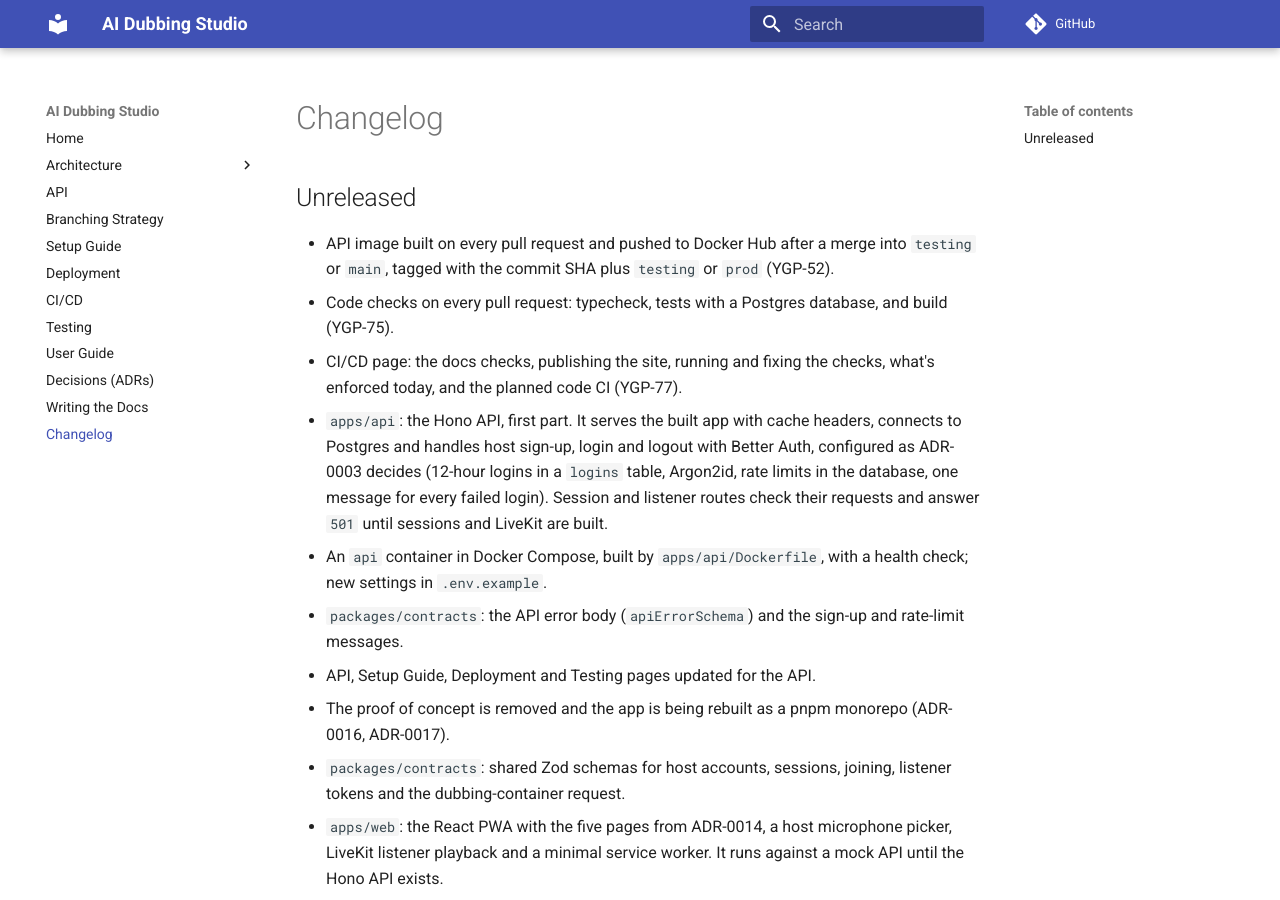
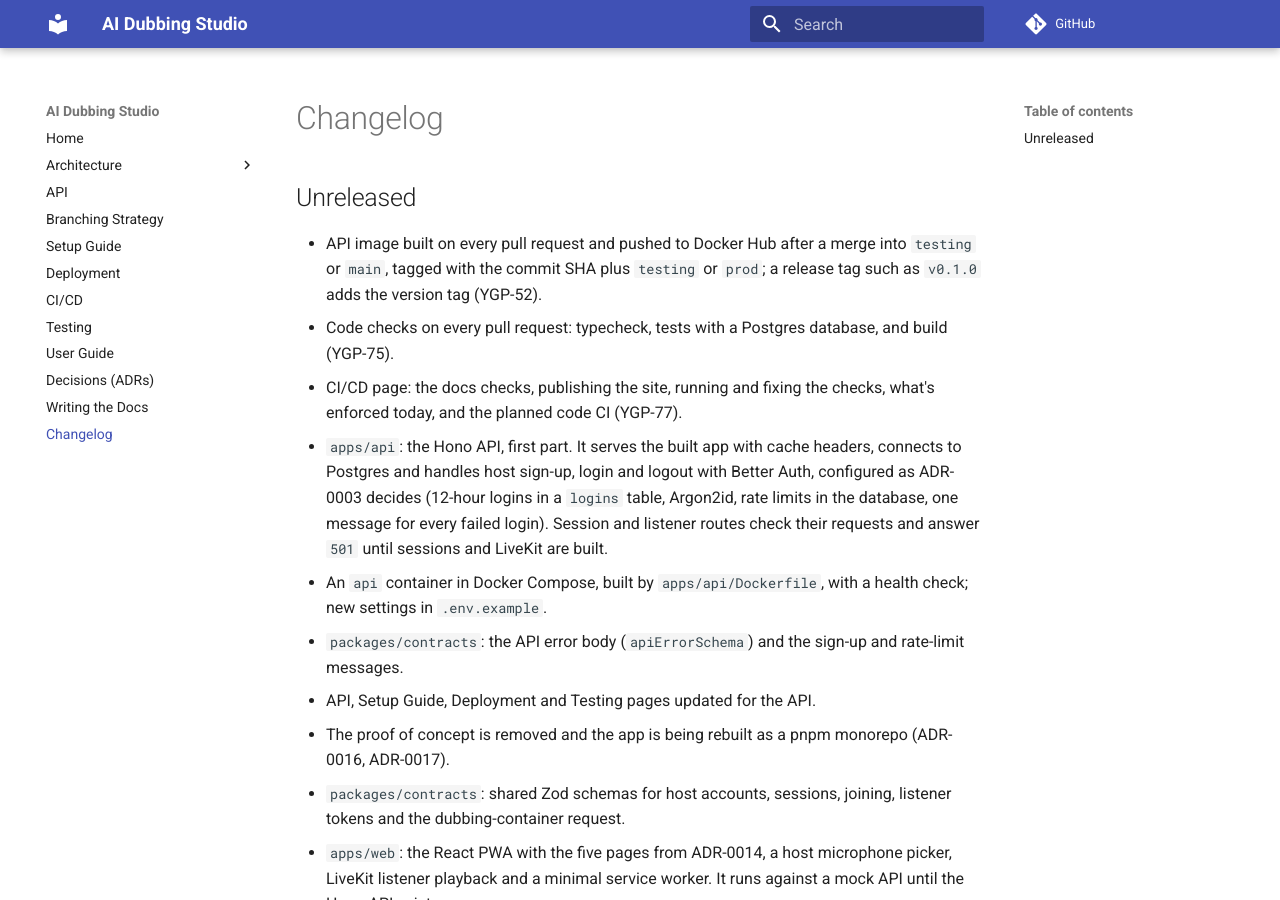
Before and after one commit to WH1TE-SHAD0W/ai-dubbing-studio, an MkDocs documentation site: the page built from docs/changelog.md, in a window 1280 px wide and 900 px high. Built offline with MkDocs 1.6.1 and Material for MkDocs 9.7.7, drawn with Linux system fonts in a browser that asks for light colours; comment, search, counter and statistics services are not loaded.

Commit message:
ci: release tags (v*) push versioned images (YGP-52)
Pushing a tag such as v0.1.0 builds and pushes the images with the version
(0.1.0) as a tag as well as the commit SHA, as Marek suggested for the MVP
release. The CI/CD page lists the new trigger and tag.

Co-Authored-By: Claude Opus 5.5 <noreply@anthropic.com>

```diff
--- a/docs/changelog.md
+++ b/docs/changelog.md
@@ -3,8 +3,8 @@
 ## Unreleased
 
 - API image built on every pull request and pushed to Docker Hub after a merge
-  into `testing` or `main`, tagged with the commit SHA plus `testing` or `prod`
-  (YGP-52).
+  into `testing` or `main`, tagged with the commit SHA plus `testing` or `prod`;
+  a release tag such as `v0.1.0` adds the version tag (YGP-52).
 - Code checks on every pull request: typecheck, tests with a Postgres
   database, and build (YGP-75).
 - CI/CD page: the docs checks, publishing the site, running and fixing the
```
Also changed, not shown: docs/ci-cd.md (+2 -0 lines), 1 other file.
